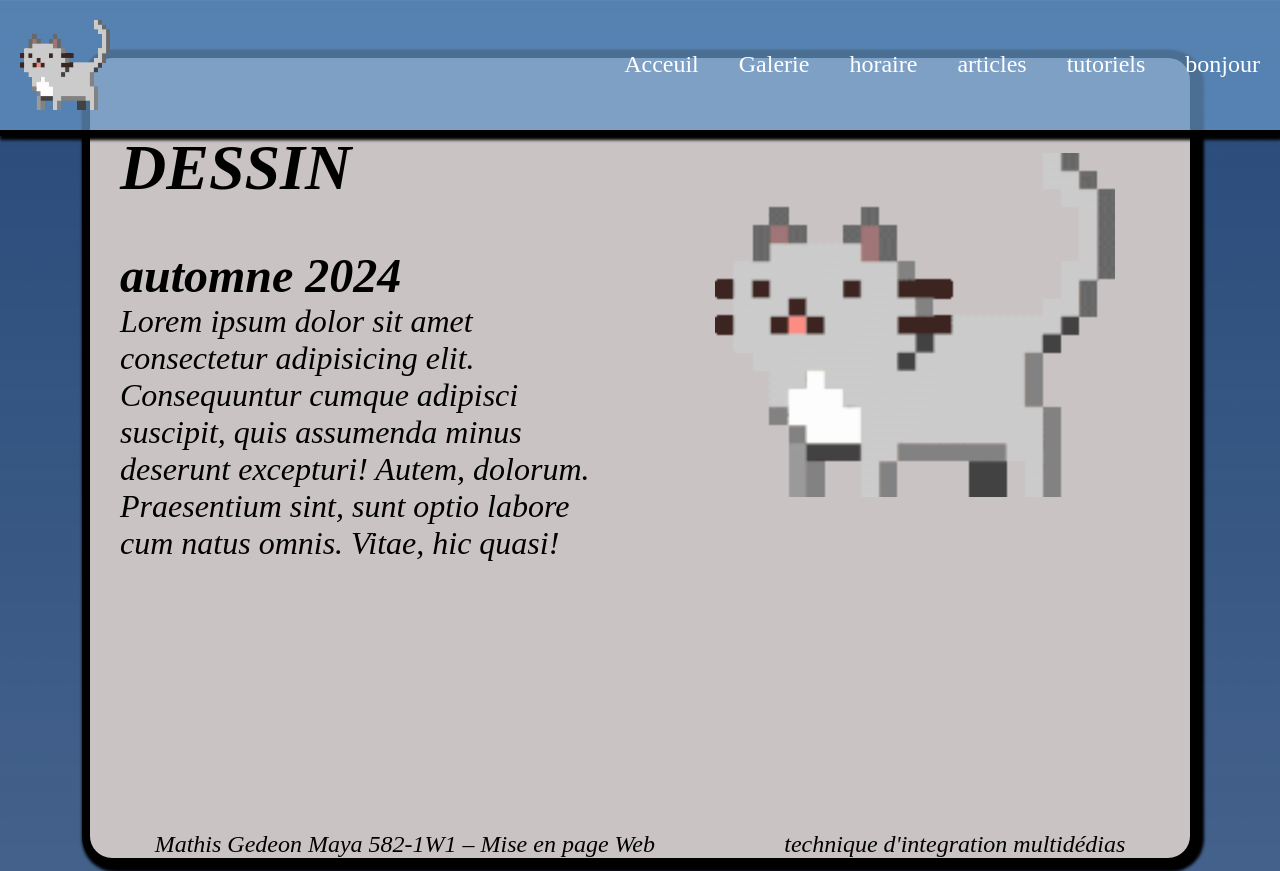
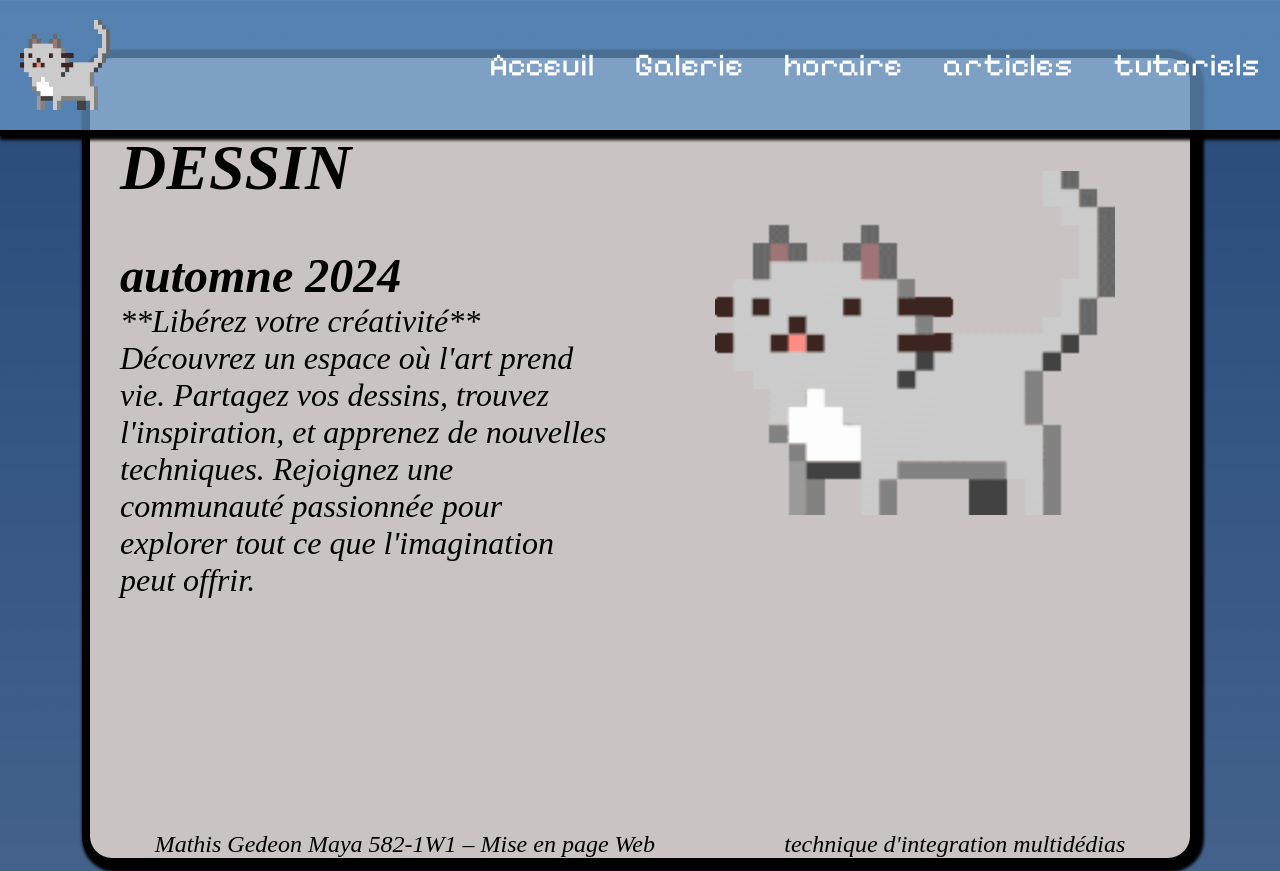
Before and after one commit to zhumizhue/Tp2-1w1, a plain HTML site: page index.html in a window 1280 px wide. Shown: the top 871 px of the page. Drawn offline with Linux system fonts and the light colour scheme.

Commit message:
ajout d'une nouvelle font et correction de marges

```diff
--- a/css/footer.css
+++ b/css/footer.css
@@ -14,7 +14,7 @@ footer {
 
 /* Partie gauche : Logos et liens */
 .f_1 {
-    width: 50%;
+    width: 60%;
     height: 100%;
     display: flex;
     justify-content: center;
@@ -70,7 +70,7 @@ footer {
     display: flex;
     justify-content: center;
     align-items: center;
-    width: 50%;
+    width: 80%;
     height: 100%;
 }
 
--- a/css/navbar.css
+++ b/css/navbar.css
@@ -16,7 +16,9 @@ nav {
     position: fixed;
     top: 0;
     left: 50%;
+
     transform: translateX(-50%);
+    font-family: "Pixelify Sans", sans-serif;
 
 }
 
@@ -40,7 +42,7 @@ nav a {
     align-items: center;
     text-decoration: none;
     color: var(--text-color);
-    font-size: 1.5rem;
+    font-size: 2rem;
 }
 
 nav .a_hover:hover {
--- a/index.html
+++ b/index.html
@@ -5,6 +5,7 @@
   <meta name="viewport" content="width=device-width, initial-scale=1.0">
   <title>Document</title>
   <link rel="stylesheet" href="./css/main.css">
+  <link href="https://fonts.googleapis.com/css2?family=Pixelify+Sans:wght@400..700&display=swap" rel="stylesheet">
 </head>
 <body>
   <nav>
@@ -12,7 +13,7 @@
     <path d="M120-240v-80h720v80H120Zm0-200v-80h720v80H120Zm0-200v-80h720v80H120Z"></path></svg></label> <label id="overlay" for="sidebar-active"></label>
     <div class="links-container">
       <label for="sidebar-active" class="close-sidebar-button"><svg xmlns="http://www.w3.org/2000/svg" height="32px" viewbox="0 -960 960 960" width="32px" fill="#E8EAED">
-      <path d="m256-200-56-56 224-224-224-224 56-56 224 224 224-224 56 56-224 224 224 224-56 56-224-224-224 224Z"></path></svg></label> <a href="" class="bonjour"><img src="./assets/gif/aaa.gif" alt="aaa" height="90" width="90"></a> <a href="#header" class="a_hover">Acceuil</a> <a href="#galerie" class="a_hover">Galerie</a> <a href="#horaire" class="a_hover">horaire</a> <a href="#article" class="a_hover">articles</a> <a href="#tuto" class="a_hover">tutoriels</a> <a href="#form" class="a_hover">bonjour</a>
+      <path d="m256-200-56-56 224-224-224-224 56-56 224 224 224-224 56 56-224 224 224 224-56 56-224-224-224 224Z"></path></svg></label> <a href="" class="bonjour"><img src="./assets/gif/aaa.gif" alt="aaa" height="90" width="90"></a> <a href="#header" class="a_hover">Acceuil</a> <a href="#galerie" class="a_hover">Galerie</a> <a href="#horaire" class="a_hover">horaire</a> <a href="#article" class="a_hover">articles</a> <a href="#tuto" class="a_hover">tutoriels</a>
     </div>
   </nav>
   <header class="global" id="header">
@@ -21,7 +22,8 @@
         <section class="head_1">
           <h1>DESSIN</h1>
           <h2>automne 2024</h2>
-          <p>Lorem ipsum dolor sit amet consectetur adipisicing elit. Consequuntur cumque adipisci suscipit, quis assumenda minus deserunt excepturi! Autem, dolorum. Praesentium sint, sunt optio labore cum natus omnis. Vitae, hic quasi!</p>
+          <p> **Libérez votre créativité**
+            Découvrez un espace où l'art prend vie. Partagez vos dessins, trouvez l'inspiration, et apprenez de nouvelles techniques. Rejoignez une communauté passionnée pour explorer tout ce que l'imagination peut offrir.</p>
         </section>
         <section class="head_2">
           <img src="./assets/gif/aaa.gif" width="400" height="344" alt="aaa">
@@ -148,7 +150,7 @@
     <section class="article_conteneur">
       <section class="cont_1">
         <div class="cont_1_1">
-          cs
+
         <h1>article</h1>
         <p>Lorem ipsum dolor sit amet, consectetur adipisicing elit. Fugit quas temporibus numquam doloribus at sequi id enim iusto, harum libero voluptatem fugiat facere voluptate possimus omnis sed? Et, rem deserunt!</p><img src="./assets/gif/aaa.gif" width="100" height="100" alt="aaa"></div>
         <div class="cont_1_2">
```
